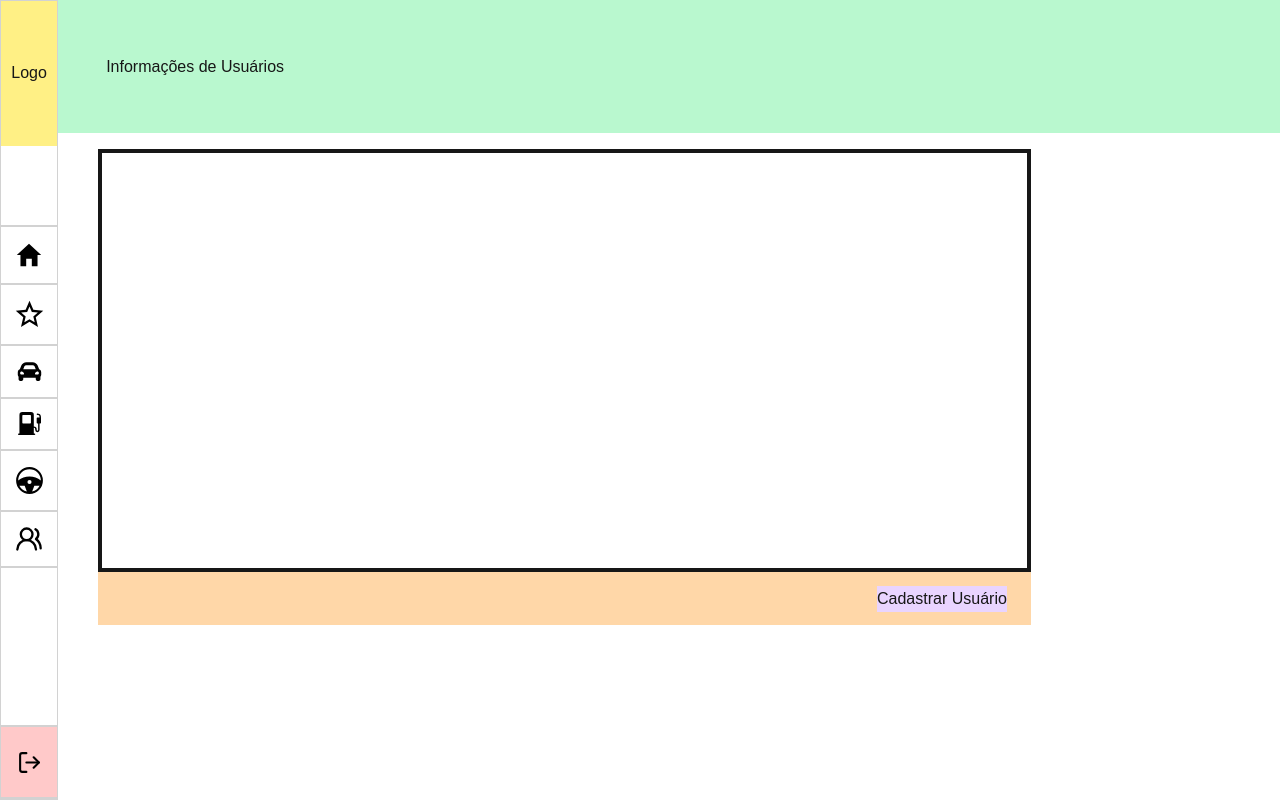
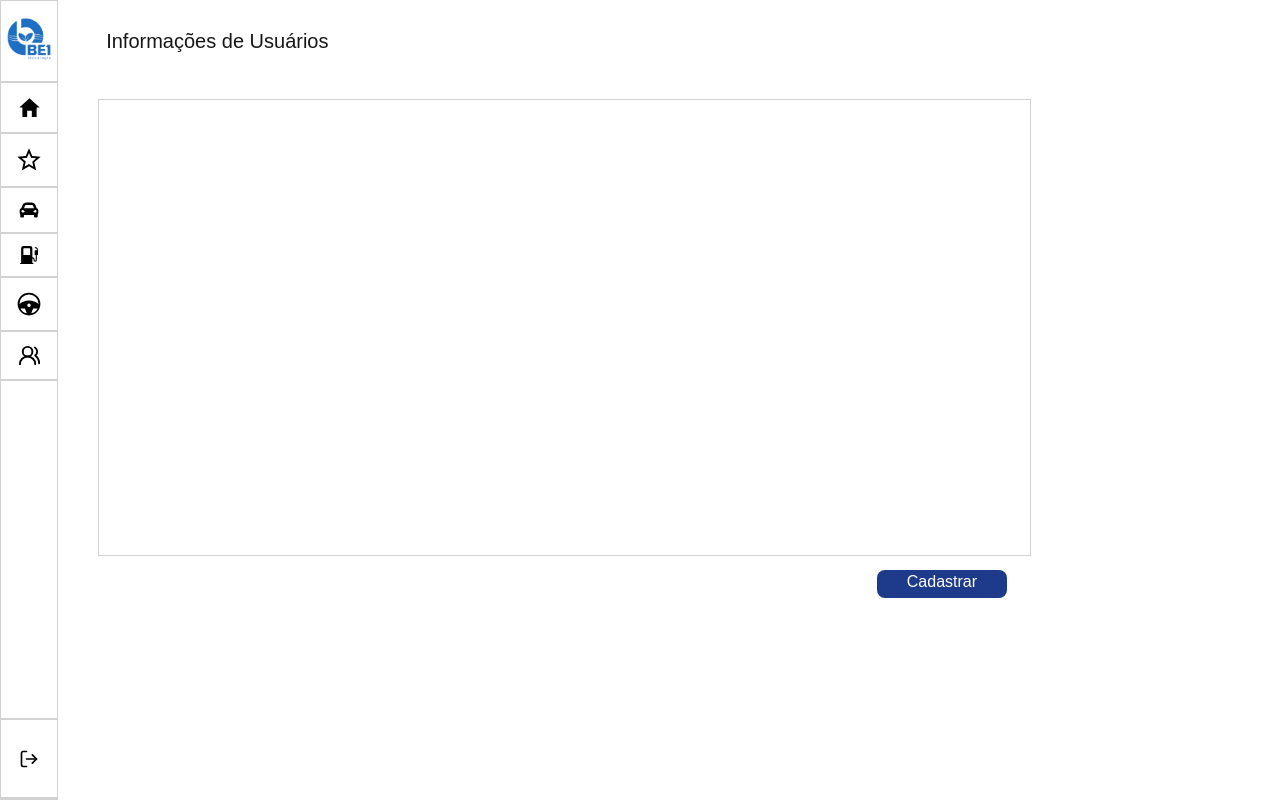
Before and after one commit to JoaoAugustoTopanotti/Frontend-User-Manipulation, a Next.js app: page /users/visualizar in a window 1280 px wide. Built offline with nearby package versions, Linux system fonts and the light colour scheme.

Commit message:
design page

```diff
--- a/src/app/components/header.tsx
+++ b/src/app/components/header.tsx
@@ -6,7 +6,7 @@ export interface HeaderProps
 const Header = React.forwardRef<HTMLInputElement, HeaderProps>(
     ({ className, ...props }, ref) => {
         return (
-                <header className="bg-green-200 h-2/12 w-full content-center pl-12"> Informações de Usuários</header>
+                <header className="h-3/29 w-full content-center pl-12 text-xl"> Informações de Usuários</header>
         );
     }
 );
--- a/src/app/components/sidebar.tsx
+++ b/src/app/components/sidebar.tsx
@@ -8,18 +8,19 @@ const Sidebar = React.forwardRef<HTMLInputElement, SidebarProps>(
     ({ className, ...props }, ref) => {
         return (
             <div className="flex flex-col w-1/22 border border-[var(--color-sidebarBorderColor)]">
-                <div className="bg-yellow-200 h-3/12 text-center content-center">Logo</div>
-                <div className="grid grid-row-15 h-full">
-                    <div className="row-span-3"></div>
-                    <div className="content-center justify-items-center border-t-2 border-b-2 border-[var(--color-sidebarBorderColor)]"> <Icon name="home" size={30}/></div>
-                    <div className="content-center justify-items-center"> <Icon name="brands" size={33}/></div>
-                    <div className="content-center justify-items-center border-t-2 border-b-2 border-[var(--color-sidebarBorderColor)]"> <Icon name="models" size={25}/></div>
-                    <div className="content-center justify-items-center"> <Icon name="fuel" size={23}/></div>
-                    <div className="content-center justify-items-center border-t-2 border-b-2 border-[var(--color-sidebarBorderColor)]" > <Icon name="vehicles" size={33}/></div>
-                    <div className="content-center justify-items-center border-b-2 border-[var(--color-sidebarBorderColor)]" > <Icon name="users" size={28}/></div>
-                    <div className="row-span-6"></div>
+                <div className="h-1/8 text-center content-center">
+                    <div className="bg-be1 bg-auto md:bg-contain bg-no-repeat h-3/4 content-center jusitify-items-center"></div>
                 </div>
-                <div className="bg-red-200 w-full h-1/8 content-center justify-items-center border-t-2 border-b-2 border-[var(--color-sidebarBorderColor)]"><Icon name="logout" size={25}/></div>
+                <div className="grid grid-row-20 h-full">
+                        <div className="content-center justify-items-center border-t-2 border-b-2 border-[var(--color-sidebarBorderColor)] hover:bg-[var(--color-hoverColor)] cursor-pointer"> <Icon name="home" size={25} /></div>
+                        <div className="content-center justify-items-center hover:bg-[var(--color-hoverColor)] cursor-pointer"> <Icon name="brands" size={28} /></div>
+                        <div className="content-center justify-items-center border-t-2 border-b-2 border-[var(--color-sidebarBorderColor)] hover:bg-[var(--color-hoverColor)] cursor-pointer"> <Icon name="models" size={20} /></div>
+                        <div className="content-center justify-items-center hover:bg-[var(--color-hoverColor)] cursor-pointer"> <Icon name="fuel" size={18} /></div>
+                        <div className="content-center justify-items-center border-t-2 border-b-2 border-[var(--color-sidebarBorderColor)] hover:bg-[var(--color-hoverColor)] cursor-pointer" > <Icon name="vehicles" size={28} /></div>
+                        <div className="content-center justify-items-center border-b-2 border-[var(--color-sidebarBorderColor)] hover:bg-[var(--color-hoverColor)] cursor-pointer" > <Icon name="users" size={23} /></div>
+                        <div className="row-span-14"></div>
+                </div>
+                <div className="w-full h-1/8 content-center justify-items-center border-t-2 border-b-2 border-[var(--color-sidebarBorderColor)] hover:bg-red-200 cursor-pointer"><Icon name="logout" size={20} /></div>
             </div>
         );
     }
--- a/src/app/globals.css
+++ b/src/app/globals.css
@@ -4,14 +4,19 @@
   --background: #ffffff;
   --foreground: #171717;
   --sidebarBorderColor: #D2D2D2;
+  --hoverColor: #C2D9FF;
+  --buttomColor: #1E3A8A;
 }
 
 @theme inline {
   --color-background: var(--background);
   --color-foreground: var(--foreground);
   --color-sidebarBorderColor: var(--sidebarBorderColor);
+  --color-hoverColor: var(--hoverColor);
+  --color-buttomColor: var(--buttomColor);
   --font-sans: var(--font-geist-sans);
   --font-mono: var(--font-geist-mono);
+
 }
 
 @media (prefers-color-scheme: white) {
@@ -26,3 +31,9 @@ body {
   color: var(--foreground);
   font-family: Arial, Helvetica, sans-serif;
 }
+
+@layer utilities {
+  .bg-be1 {
+    background-image: url('/imagens/be1.png')
+  }
+}
--- a/src/app/users/visualizar/page.tsx
+++ b/src/app/users/visualizar/page.tsx
@@ -4,9 +4,9 @@ import React, { ReactNode } from "react";
 export default function ListUsers() {
   return (
     <div className="flex flex-col pl-6 w-full h-full">
-      <div className="border-4 w-4/5 h-2/3"></div>
-      <div className="bg-orange-200 h-1/12 w-4/5 items-center flex justify-end pr-6">
-        <button className="bg-purple-200 h-1/2   ">Cadastrar Usuário </button>
+      <div className="border border-[var(--color-sidebarBorderColor)] w-4/5 h-2/3"></div>
+      <div className="h-1/12 w-4/5 items-center flex justify-end pr-6">
+        <button className="h-1/2 w-1/7 bg-[var(--color-buttomColor)] rounded-lg text-white font-medium">Cadastrar Usuário </button>
       </div>
     </div>
   )
```
Also changed, not shown: public/imagens/be1.png (added).
